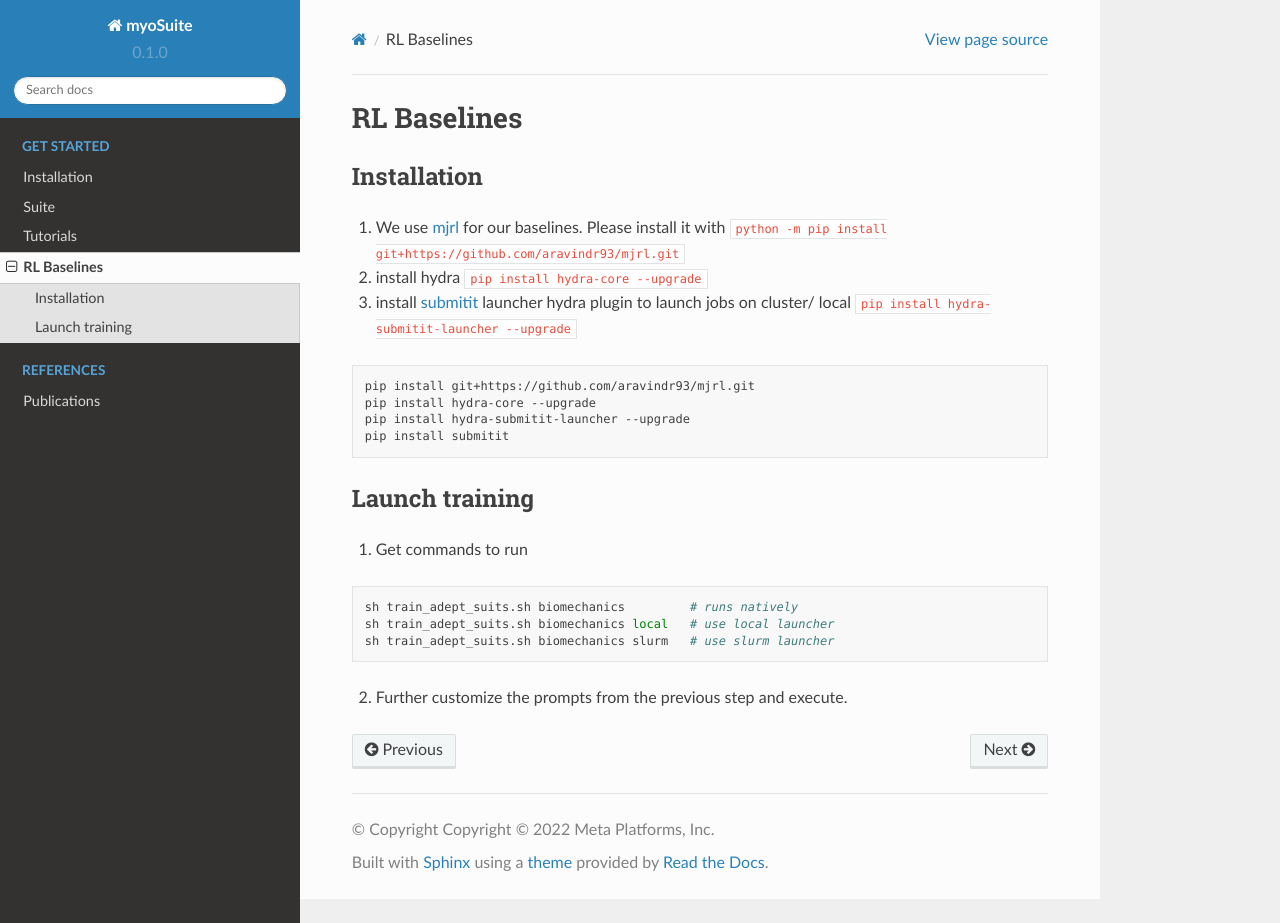
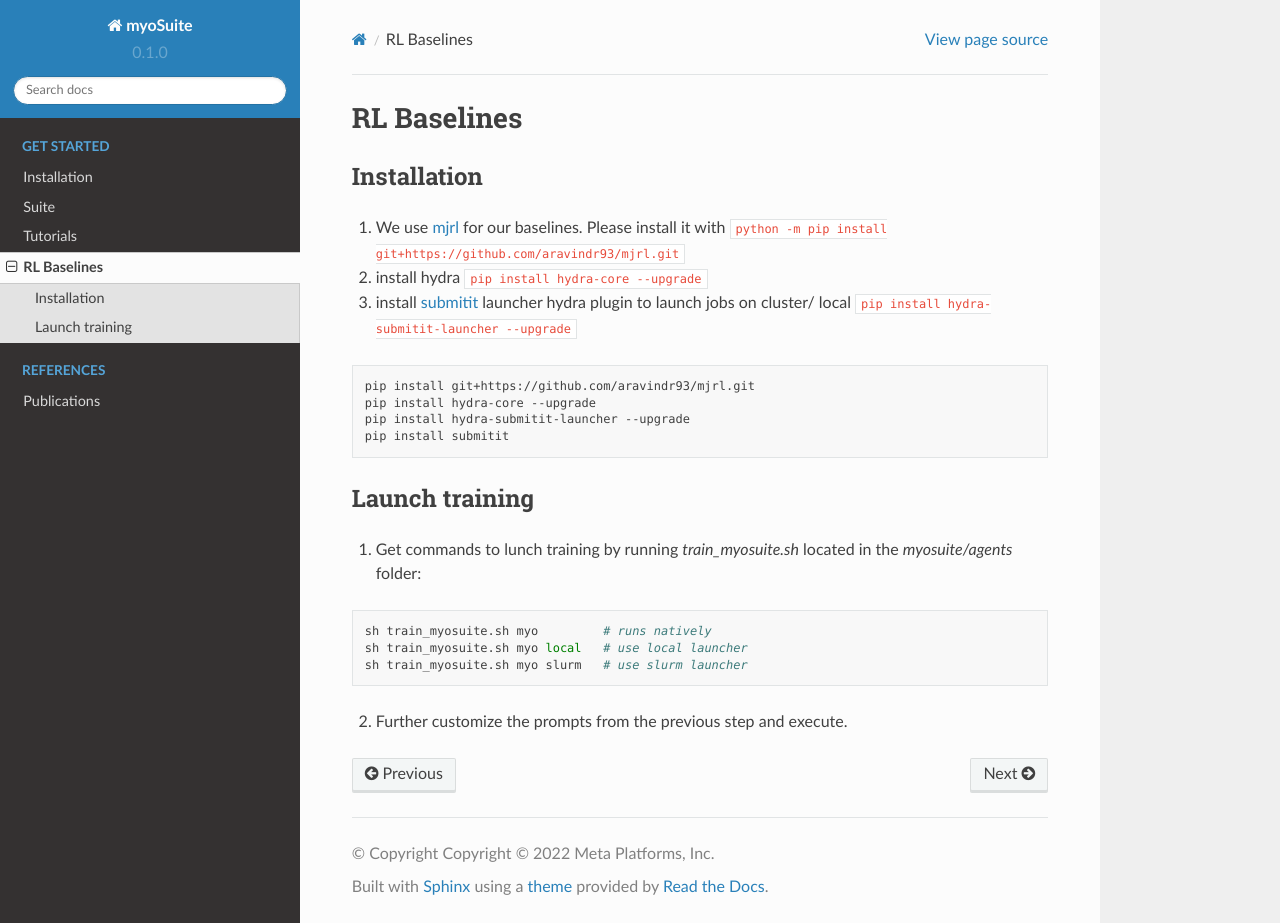
Before and after one commit to MyoHub/myosuite, a Sphinx documentation site: the page built from docs/source/baselines.rst, in a window 1280 px wide and 923 px high. Built offline with Sphinx 7.4.7 and the Read the Docs theme 2.0.0, drawn with Linux system fonts in a browser that asks for light colours.

Commit message:
Update baselines.rst

```diff
--- a/docs/source/baselines.rst
+++ b/docs/source/baselines.rst
@@ -21,12 +21,12 @@ Installation
 Launch training
 ~~~~~~~~~~~~~~~~
 
-1. Get commands to run
+1. Get commands to lunch training by running `train_myosuite.sh` located in the `myosuite/agents` folder:
 
 .. code-block:: bash
 
-    sh train_adept_suits.sh biomechanics         # runs natively
-    sh train_adept_suits.sh biomechanics local   # use local launcher
-    sh train_adept_suits.sh biomechanics slurm   # use slurm launcher
+    sh train_myosuite.sh myo         # runs natively
+    sh train_myosuite.sh myo local   # use local launcher
+    sh train_myosuite.sh myo slurm   # use slurm launcher
 
 2. Further customize the prompts from the previous step and execute.
```
